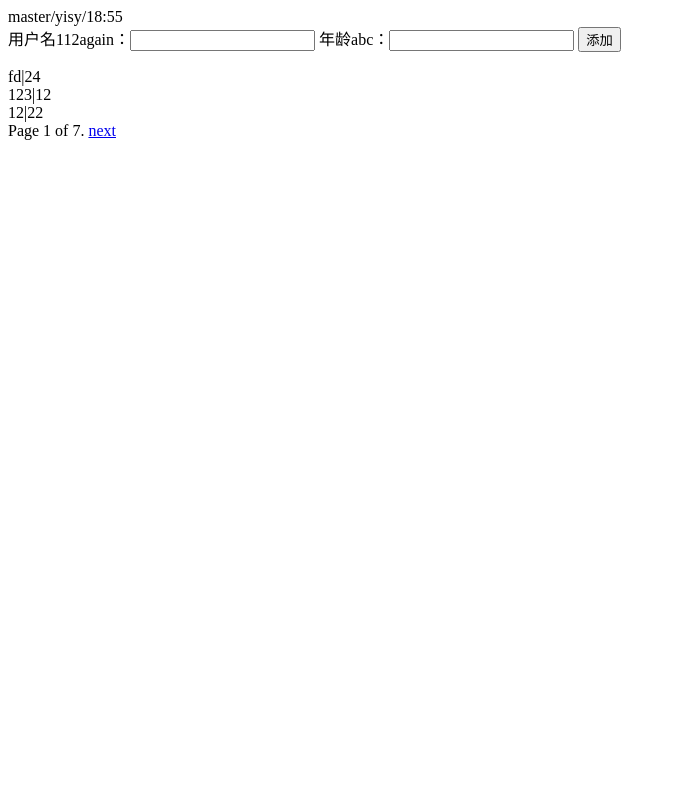
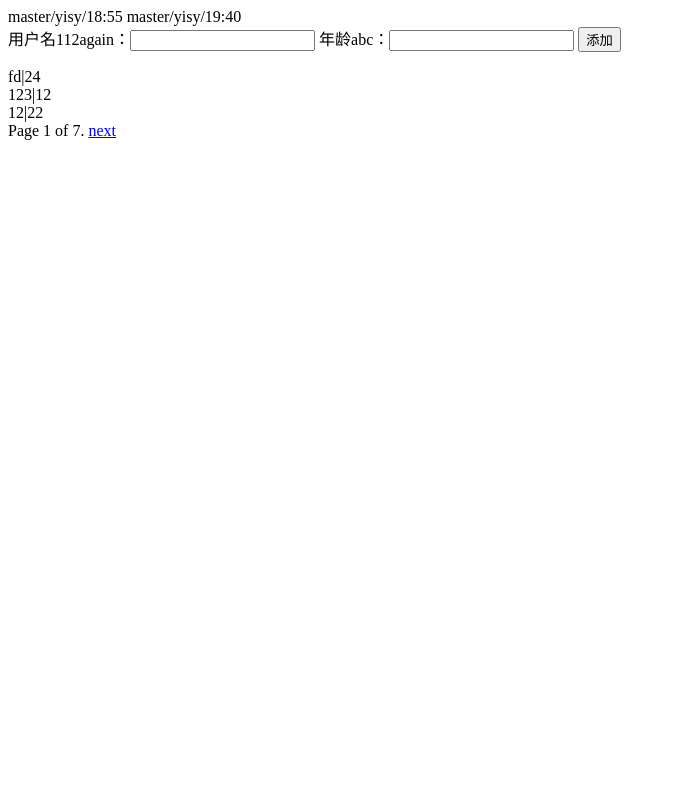
Before and after one commit to yisy/project1, a Django app: page /blog/ in a window 1280 px wide. Shown: the whole page, without its empty margins (0-676 px from the left). Run offline with Django 3.2, Linux system fonts and the light colour scheme; data comes from the database, SQL or seed files in the repository.

Commit message:
master/yisy/19:40

```diff
--- a/templates/login.html
+++ b/templates/login.html
@@ -1,4 +1,5 @@
 master/yisy/18:55
+master/yisy/19:40
 
 <!DOCTYPE html>
 <html lang="en">
```
